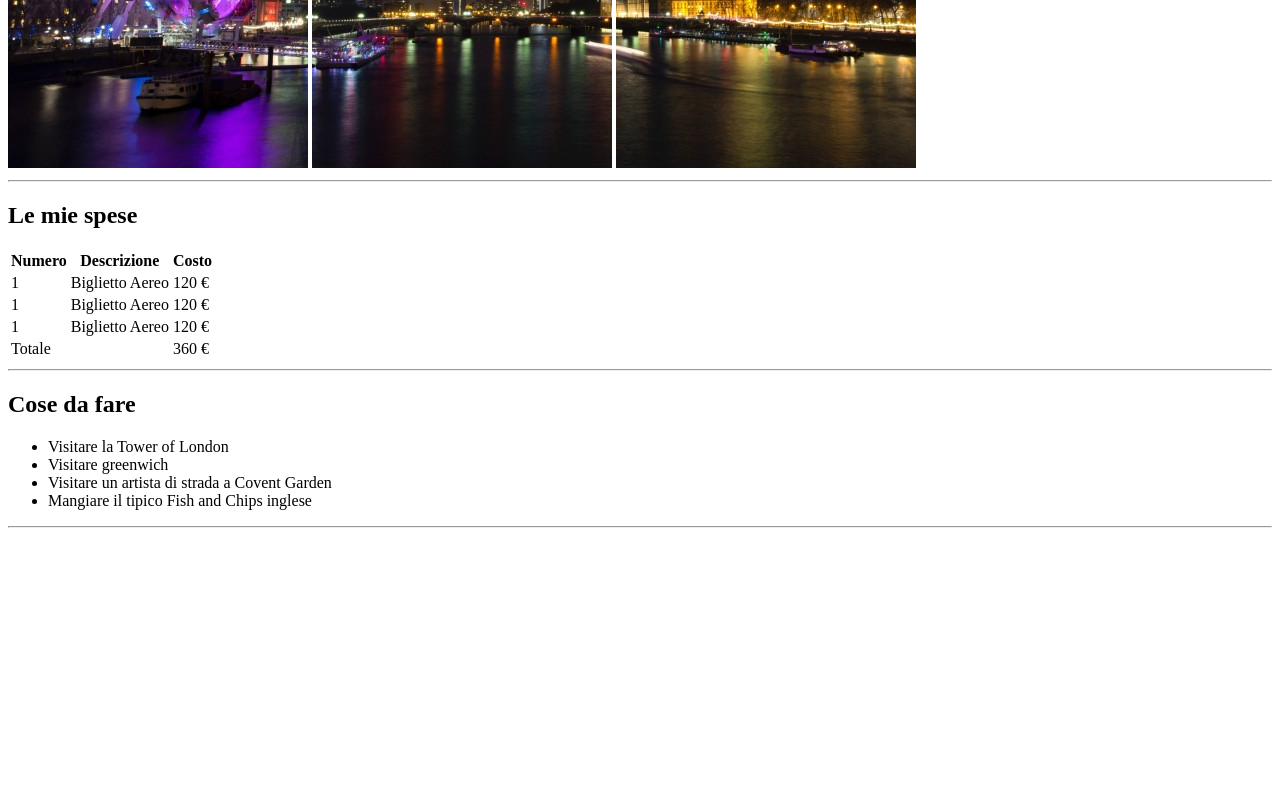
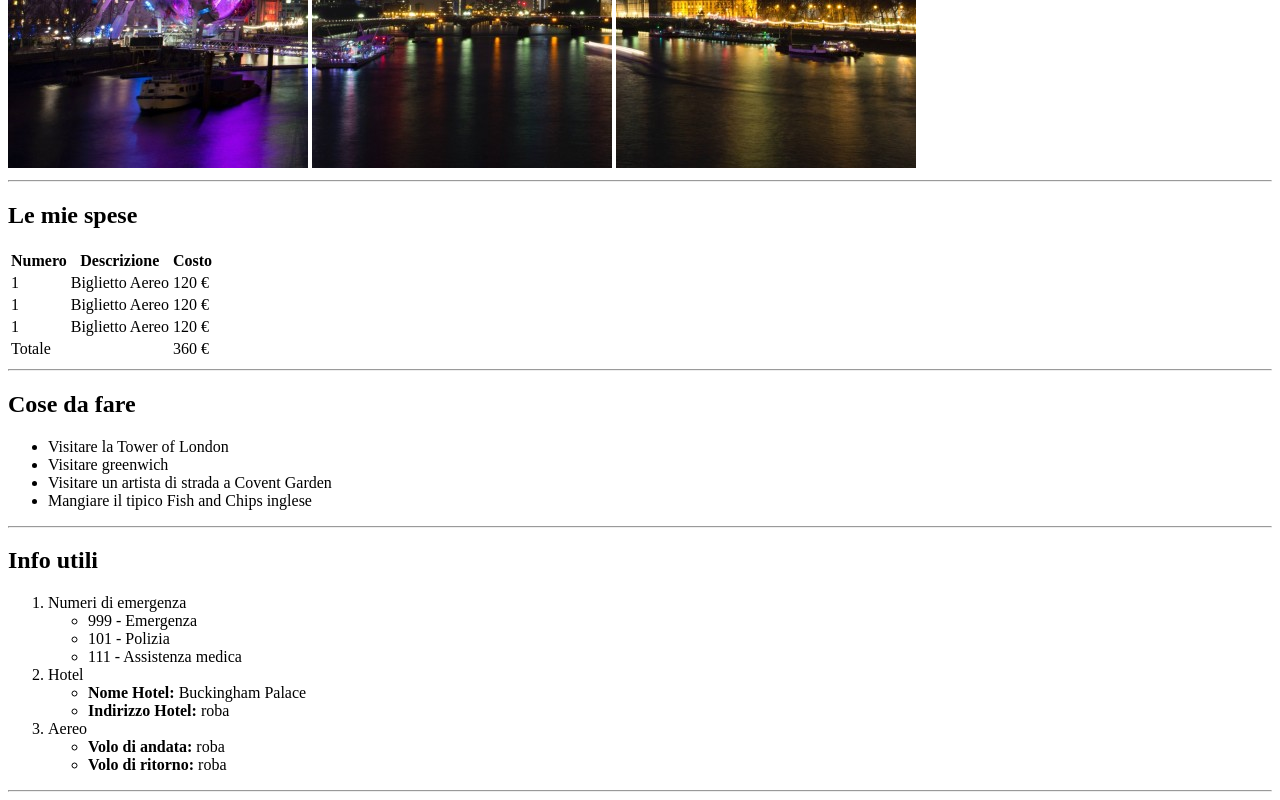
Before and after one commit to simonescoca/html-london-trip, a plain HTML site: page index.html in a window 1280 px wide. Shown: the part 512-1312 px from the top of the page. Before the commit the page ends 1048 px from the top, so only its background shows below. Drawn offline with Linux system fonts and the light colour scheme.

Commit message:
fine sezione info

```diff
--- a/index.html
+++ b/index.html
@@ -56,7 +56,39 @@
                 </ul>
                 <hr>
             </section>
-            <section class="info"></section>
+            <section class="info">
+                <h2>Info utili</h2>
+                <ol>
+                    <li>Numeri di emergenza
+                        <ul>
+                            <li>999 - Emergenza</li>
+                            <li>101 - Polizia</li>
+                            <li>111 - Assistenza medica</li>
+                        </ul>
+                    </li>
+                    <li>Hotel
+                        <ul>
+                            <li>
+                                <strong>Nome Hotel: </strong>Buckingham Palace <!--(poveretto)-->
+                            </li>
+                            <li>
+                                <strong>Indirizzo Hotel: </strong> roba
+                            </li>
+                        </ul>
+                    </li>
+                    <li>Aereo
+                        <ul>
+                            <li>
+                                <strong>Volo di andata: </strong>roba
+                            </li>
+                            <li>
+                                <strong>Volo di ritorno: </strong>roba
+                            </li>
+                        </ul>
+                    </li>
+                </ol>
+                <hr>
+            </section>
         </main>
         <footer></footer>
     </body>
```
